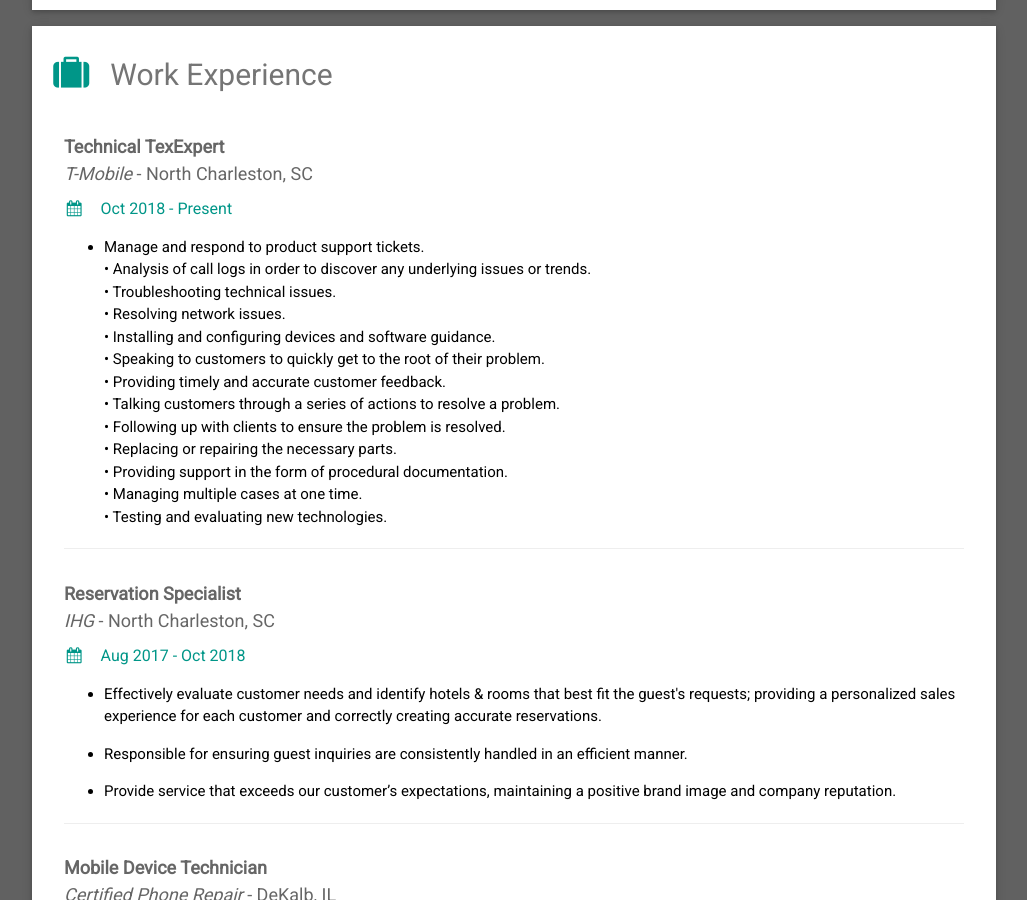
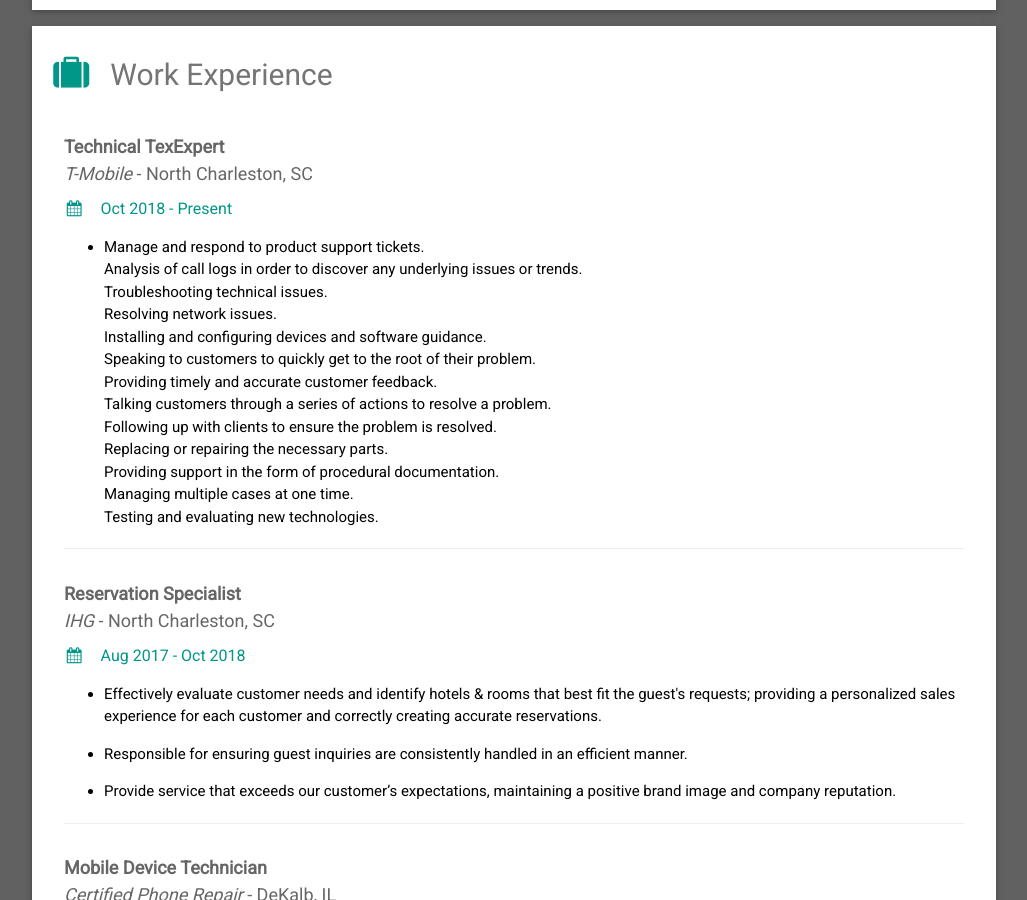
Before and after one commit to 20tibbygt06/20tibbygt06.github.io, a Jekyll site: the page built from index.html, in a window 1280 px wide and 900 px high, scrolled down 1921 px. Shown: the whole window, without its empty margins (126-1153 px from the left). Built offline with Jekyll 4.4.1, drawn with Linux system fonts in a browser that asks for light colours; nearby versions of some CDN libraries.

```diff
--- a/index.html
+++ b/index.html
@@ -112,18 +112,18 @@ layout: default
          <ul>
           <li>
             <p>Manage and respond to product support tickets.<br>
-• Analysis of call logs in order to discover any underlying issues or trends.<br>
-• Troubleshooting technical issues.<br>
-• Resolving network issues.<br>
-• Installing and configuring devices and software guidance.<br>
-• Speaking to customers to quickly get to the root of their problem.<br>
-• Providing timely and accurate customer feedback.<br>
-• Talking customers through a series of actions to resolve a problem.<br>
-• Following up with clients to ensure the problem is resolved.<br>
-• Replacing or repairing the necessary parts.<br>
-• Providing support in the form of procedural documentation.<br>
-• Managing multiple cases at one time.<br>
-• Testing and evaluating new technologies.</p>
+              Analysis of call logs in order to discover any underlying issues or trends.<br>
+              Troubleshooting technical issues.<br>
+              Resolving network issues.<br>
+              Installing and configuring devices and software guidance.<br>
+              Speaking to customers to quickly get to the root of their problem.<br>
+              Providing timely and accurate customer feedback.<br>
+              Talking customers through a series of actions to resolve a problem.<br>
+              Following up with clients to ensure the problem is resolved.<br>
+              Replacing or repairing the necessary parts.<br>
+              Providing support in the form of procedural documentation.<br>
+              Managing multiple cases at one time.<br>
+              Testing and evaluating new technologies.</p>
          </li>
         </ul>
         <hr>
```
